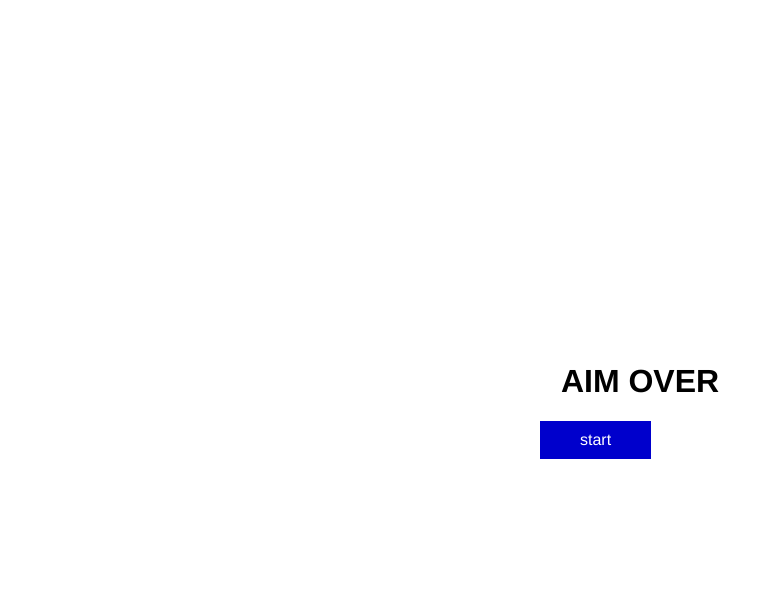
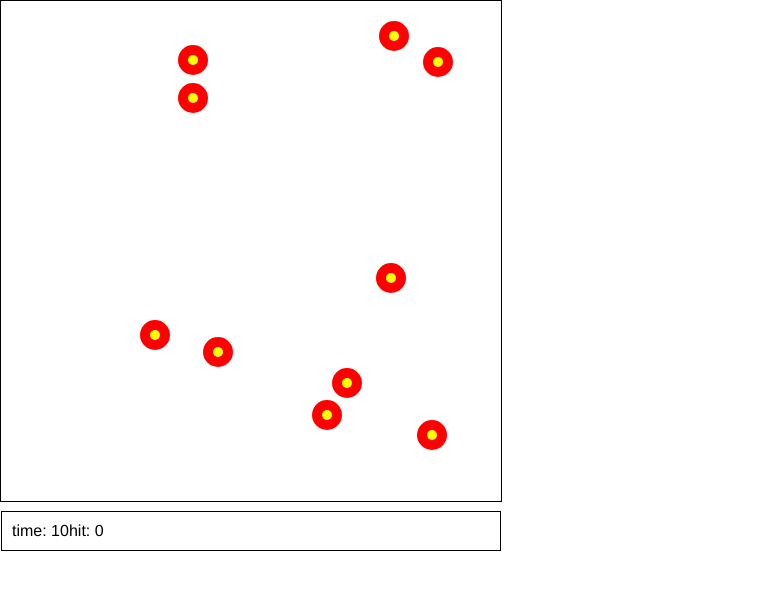
Before and after one commit to plachenko/aim_over, a Vue app: page / in a window 1280 px wide. Shown: the top 590 px of the page, without its empty margins (0-781 px from the left). Built offline with nearby package versions, Linux system fonts and the light colour scheme.

Commit message:
fixing targets

```diff
--- a/src/App.vue
+++ b/src/App.vue
@@ -7,21 +7,25 @@
       <div style="text-align: center; width: 200px;">
         <div>
           <h1>AIM OVER</h1>
-          <span v-if="targetsHit > 1">Targets Hit: {{targetsHit}} / {{numTargets}}</span>
+          <span>Targets Hit: {{targetsHit}} / {{numTargets}}</span>
           <span v-if="targetsHit > 1">Accuracy: {{targetHitPercent}}%</span>
         </div>
         <div id="start" class="btn" style="float: left;" @click="onStart">start</div>
       </div>
     </div>
 
+    <div>
+
+    </div>
+
     <div id="targetCont" ref="targetCont" v-show="running && targetArr">
 
       <Target
-        v-show="!target.hit && target.id+1 == time"
+        v-show="checkTargetShow(target)"
         v-for="target in targetArr"
         :key="target.id"
         :pos="target"
-        @on-hit="onHit(target.id)"
+        @on-hit="onHit(target.id, $event)"
         />
 
       <!-- Stats -->
@@ -75,6 +79,12 @@ export default defineComponent({
     }
   },
   methods:{
+    checkTargetShow(target: TargetObj): boolean{
+      let res = true;
+      // let res = !target.hit && target.id+1 == this.time;
+
+      return res;
+    },
     reset(){
       this.time = 10;
       this.targetsHit = 0;
@@ -83,9 +93,13 @@ export default defineComponent({
     onStart(){
       this.running = true;
       this.reset();
+
       this.$nextTick(()=>{
         this.generateTargets();
+        // this.startTimer();
       })
+    },
+    startTimer(){
       this.timer = setInterval(() => {
         if(this.time <= 1){
           this.onEnd()
@@ -109,7 +123,8 @@ export default defineComponent({
       }
     },
     onHit(i: number){
-      const tObj: TargetObj = this.targetArr[i]
+      console.log(i)
+      const tObj: TargetObj = this.targetArr[i];
       tObj.hit = true;
 
       if(this.targetsHit >= this.targetArr.length-1){
@@ -121,6 +136,9 @@ export default defineComponent({
       this.running = false;
       clearInterval(this.timer);
       this.timer = 0;
+    },
+    onSpeed(amt = 1){
+      this.tickTime = (amt * 1000);
     }
   },
   mounted(){
@@ -131,7 +149,8 @@ export default defineComponent({
           break;
       }
     });
-    // this.onStart();
+
+    this.onStart();
   }
 });
 </script>
--- a/src/components/Target.vue
+++ b/src/components/Target.vue
@@ -1,7 +1,7 @@
 <template>
   <div>
-    <div :style="styleObj" @click="onHit" ref="target" id="inner" class="circ"></div>
-    <div :style="styleObj" @click="onHit" ref="target" class="circ"></div>
+    <div :style="styleObjInner" @click="onHit(2)" ref="target" id="inner" class="circ"></div>
+    <div :style="styleObj" @click="onHit(1)" ref="target" class="circ"></div>
   </div>
 </template>
 
@@ -15,8 +15,19 @@ export default defineComponent({
   },
   computed: {
     styleObj(): string{
-      let pos = this.pos || {x: 0, y: 0, hit: false}
-      return `top: ${pos.x}px; left: ${pos.y}px;`
+      let pos = this.pos || {x: 0, y: 0, hit: false};
+      return `top: ${pos.x}px; left: ${pos.y}px;`;
+    },
+    styleObjInner(): string{
+      let pos = this.pos || {x: 0, y: 0, hit: false};
+      let size = 10;
+
+      let offset = {
+        x: pos.x + size,
+        y: pos.y + size
+      }
+
+      return `top: ${offset.x}px; left: ${offset.y}px;`;
     }
   },
   data: function(){
@@ -25,10 +36,9 @@ export default defineComponent({
     }
   },
   methods:{
-    onHit(){
-      this.amtHit++;
-      console.log(this);
-      this.$emit('on-hit', this)
+    onHit(amt = 1){
+      this.amtHit += amt;
+      this.$emit('on-hit', this);
     },
     animate(){
       const el: HTMLElement = this.$refs.target as HTMLElement;
@@ -64,6 +74,7 @@ export default defineComponent({
 
 <!-- Add "scoped" attribute to limit CSS to this component only -->
 <style scoped>
+
 .circ{
   position: absolute;
   height: 30px;
```
